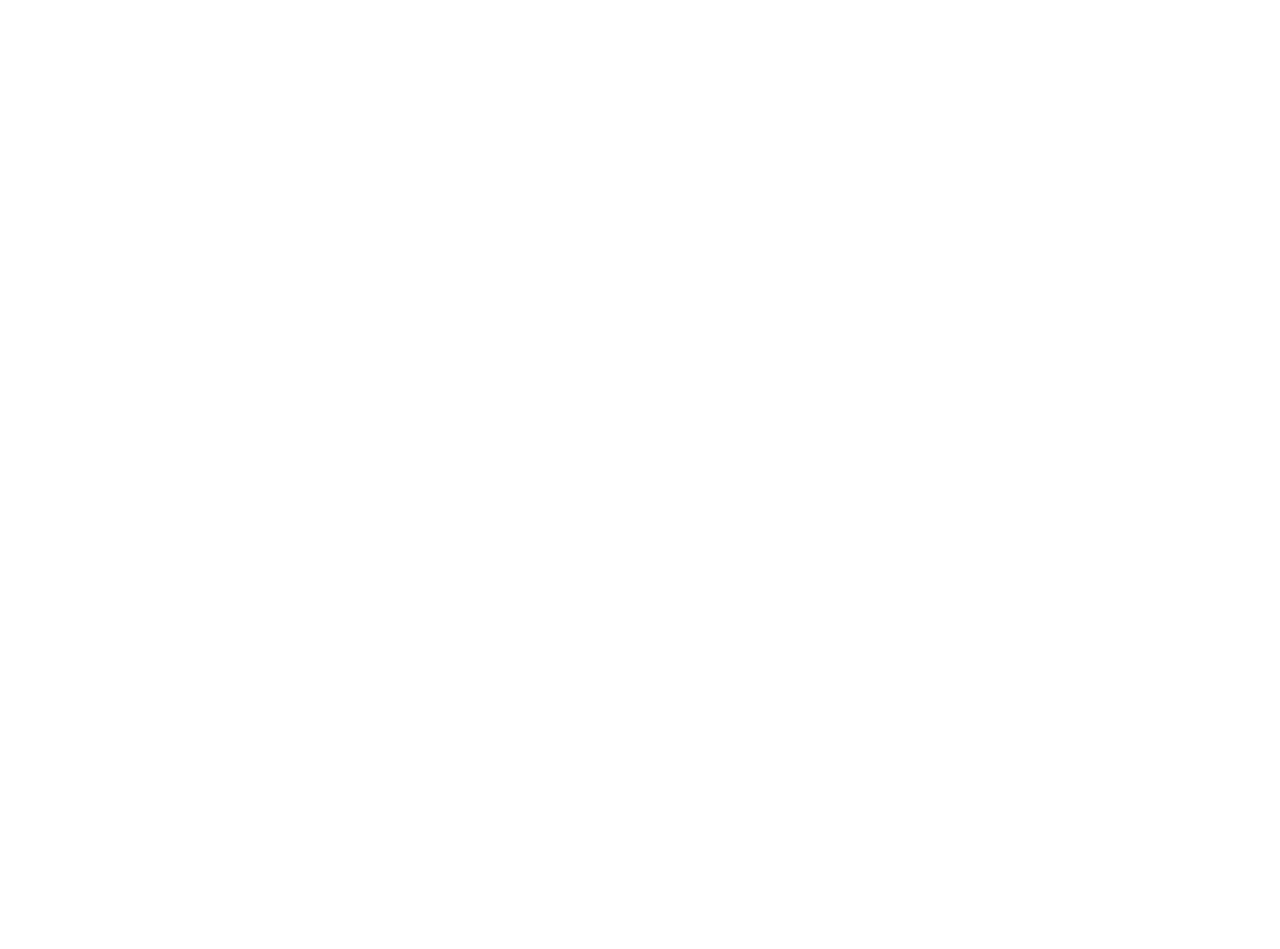
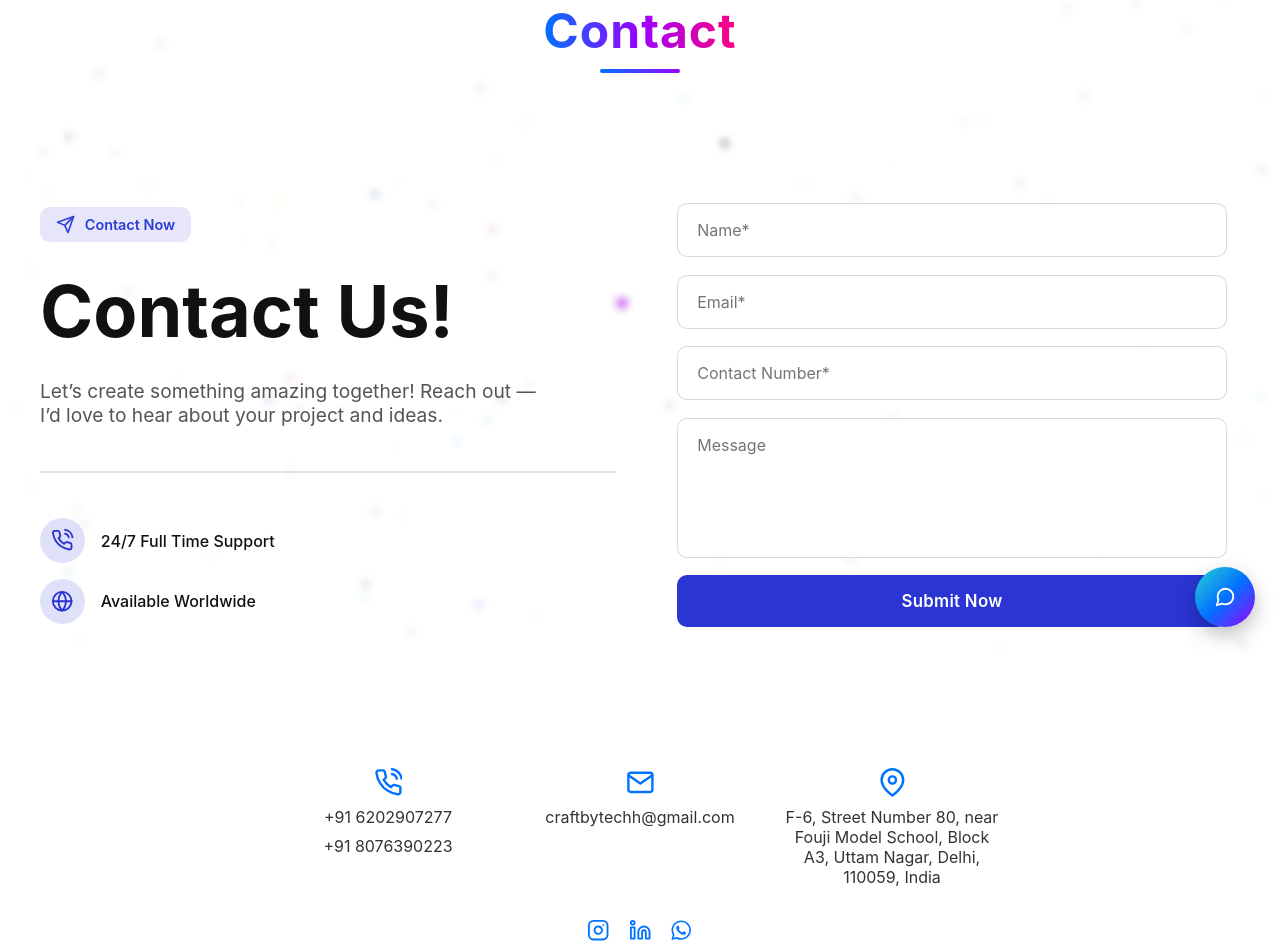
Before and after one commit to itanmay728/CraftByTech, a React (Vite) app: page /contact in a window 1280 px wide. Before the commit this address had no page. Shown: the part 148-1097 px from the top of the page. Before the commit the page ends 800 px from the top, so only its background shows below. Built offline with nearby package versions, Linux system fonts and the light colour scheme.

Commit message:
contact page

```diff
--- a/src/components/Footer/Footer.jsx
+++ b/src/components/Footer/Footer.jsx
@@ -4,9 +4,7 @@
   FaEnvelope,
   FaInstagram,
   FaLinkedin,
-  FaYoutube,
-  FaFacebook,
-  FaXTwitter,
+  FaWhatsapp
 } from "react-icons/fa6";
 import styles from "./Footer.module.css";
 import logo from "../../assets/Image/logo.png";
@@ -126,6 +124,13 @@
         >
           <FaLinkedin />
         </a>
+        <a
+          href="https://wa.me/+918076390223"
+          target="_blank"
+          rel="noreferrer"
+        >
+          <FaWhatsapp />
+        </a>
       </div>
 
       <div className={styles.bottom}>
--- a/src/components/LightningFast/LightningFast.module.css
+++ b/src/components/LightningFast/LightningFast.module.css
@@ -38,7 +38,7 @@
 }
 
 .right span {
-  font-size: 1.7rem;
+  font-size: 1.6rem;
   font-weight: 700;
   color: #565b5f;
   line-height: 1.2;
--- a/src/components/NavBar/NavBar.jsx
+++ b/src/components/NavBar/NavBar.jsx
@@ -95,7 +95,7 @@
           })}
 
           {/* Let’s Talk Button */}
-          <button className={styles.talkButton}>Let’s Talk</button>
+          <Link to="/contact" className={styles.talkButton}>Let’s Talk</Link>
         </div>
       </div>
     </nav>
--- a/src/components/NavBar/NavBar.module.css
+++ b/src/components/NavBar/NavBar.module.css
@@ -179,6 +179,7 @@
   animation: glowingBorder 6s linear infinite;
   box-shadow: 0 0 10px rgba(0, 200, 255, 0.4);
   flex-shrink: 0;
+  text-decoration: none;
 }
 .talkButton:hover {
   transform: scale(1.05);
--- /dev/null
+++ b/src/pages/Contact/Contact.jsx
@@ -0,0 +1,88 @@
+import React from "react";
+import ContactForm from "../../components/ContactForm/ContactForm";
+import styles from "./Contact.module.css";
+import {
+  FiPhoneCall,
+  FiMail,
+  FiMapPin,
+  FiInstagram,
+  FiLinkedin,
+  FiTwitter,
+  FiGlobe,
+} from "react-icons/fi";
+import { FaWhatsapp } from "react-icons/fa";
+
+const Contact = () => {
+  return (
+    <section className={styles.contactSection}>
+      {/* ===== Page Title ===== */}
+      <div className={styles.pageTitle}>
+        <h1>Contact</h1>
+        <div className={styles.underline}></div>
+      </div>
+
+      {/* ===== Contact Form ===== */}
+      <ContactForm />
+
+      {/* ===== Company Details ===== */}
+      <div className={styles.infoSection}>
+        <div className={styles.infoContainer}>
+          <div className={styles.infoBox}>
+            <FiPhoneCall className={styles.icon} />
+            <p>+91 6202907277</p>
+            <p>+91 8076390223</p>
+          </div>
+          <div className={styles.infoBox}>
+            <FiMail className={styles.icon} />
+            <p>craftbytechh@gmail.com</p>
+          </div>
+          <div className={styles.infoBox}>
+            <FiMapPin className={styles.icon} />
+            <p>
+              F-6, Street Number 80, near Fouji Model School, Block A3, Uttam
+              Nagar, Delhi, 110059, India
+            </p>
+          </div>
+        </div>
+
+        {/* ===== Social Links ===== */}
+        <div className={styles.socialLinks}>
+          <a
+            href="https://www.instagram.com/craftbytechh/"
+            target="_blank"
+            rel="noopener noreferrer"
+          >
+            <FiInstagram />
+          </a>
+          <a
+            href="https://www.linkedin.com/company/craftbytech/?viewAsMember=true"
+            target="_blank"
+            rel="noopener noreferrer"
+          >
+            <FiLinkedin />
+          </a>
+          <a
+            href="https://wa.me/+916202907277"
+            target="_blank"
+            rel="noopener noreferrer"
+          >
+            <FaWhatsapp />
+          </a>
+        </div>
+      </div>
+
+      {/* ===== Google Map Embed ===== */}
+      <div className={styles.mapContainer}>
+        <iframe
+          title="CraftByTech Location"
+          src="https://www.google.com/maps/embed?pb=!1m18!1m12!1m3!1d3502.7956686636944!2d77.06258467495581!3d28.60590608529034!2m3!1f0!2f0!3f0!3m2!1i1024!2i768!4f13.1!3m3!1m2!1s0x390d1b2d000ab8f1%3A0x358bd4390ddde938!2sF-6%2C%20Street%20Number%2080%2C%20near%20Fouji%20Model%20School%2C%20Block%20A3%2C%20Uttam%20Nagar%2C%20Delhi%2C%20110059!5e0!3m2!1sen!2sin!4v1762857743511!5m2!1sen!2sin"
+          allowFullScreen=""
+          loading="lazy"
+          referrerPolicy="no-referrer-when-downgrade"
+        ></iframe>
+      </div>
+    </section>
+  );
+};
+
+export default Contact;
--- /dev/null
+++ b/src/pages/Contact/Contact.module.css
@@ -0,0 +1,171 @@
+.contactSection {
+  width: 100%;
+  min-height: 100vh;
+  padding: 7rem 1rem 3rem; /* top padding keeps it clear of navbar */
+  display: flex;
+  flex-direction: column;
+  align-items: center;
+  background: rgba(255, 255, 255, 0.15);
+  backdrop-filter: blur(4px);
+  -webkit-backdrop-filter: blur(4px);
+  box-sizing: border-box;
+}
+
+/* ===== Page Title ===== */
+.pageTitle {
+  text-align: center;
+  margin-bottom: 3rem;
+  animation: fadeIn 0.6s ease forwards;
+  /* background: linear-gradient(90deg, rgba(0, 114, 255, 0.15), rgba(155, 0, 255, 0.15)); */
+  /* border: 1px solid rgba(0, 114, 255, 0.2); */
+  /* backdrop-filter: blur(8px);
+  -webkit-backdrop-filter: blur(8px); */
+  border-radius: 16px;
+  padding: 0.3rem 6rem;
+  display: inline-block;
+  margin-top: 2rem;
+  /* box-shadow: 0 4px 20px rgba(0, 0, 0, 0.05); */
+}
+
+/* Contact heading text */
+.pageTitle h1 {
+  font-size: clamp(2rem, 5vw, 3rem);
+  font-weight: 700;
+  color: #111;
+  background: linear-gradient(90deg, #0072ff, #9b00ff, #ff0080);
+  -webkit-background-clip: text;
+  -webkit-text-fill-color: transparent;
+  letter-spacing: 1px;
+  margin-bottom: 0.6rem;
+}
+
+/* Gradient underline */
+.underline {
+  width: 80px;
+  height: 4px;
+  margin: 0 auto;
+  background: linear-gradient(90deg, #0072ff, #9b00ff);
+  border-radius: 5px;
+}
+
+/* ===== Info Section ===== */
+.infoSection {
+  margin-top: 4rem;
+  text-align: center;
+  width: 100%;
+  max-width: 1250px;
+}
+
+.infoContainer {
+  display: flex;
+  flex-wrap: wrap;
+  justify-content: center;
+  gap: 2rem;
+  margin-bottom: 2rem;
+}
+
+.infoBox {
+  display: flex;
+  flex-direction: column;
+  align-items: center;
+  gap: 0.6rem;
+  color: #333;
+  font-size: 1rem;
+  width: 220px;
+  text-align: center;
+}
+
+.icon {
+  font-size: 1.8rem;
+  color: #0072ff;
+  transition: transform 0.3s ease;
+}
+
+.infoBox:hover .icon {
+  transform: scale(1.1);
+}
+
+/* ===== Social Links ===== */
+.socialLinks {
+  display: flex;
+  justify-content: center;
+  gap: 1.2rem;
+  margin-top: 1rem;
+}
+
+.socialLinks a {
+  font-size: 1.4rem;
+  color: #0072ff;
+  transition: color 0.3s ease, transform 0.3s ease;
+}
+
+.socialLinks a:hover {
+  color: #0011ff;
+  transform: scale(1.2);
+}
+
+/* ===== Map ===== */
+.mapContainer {
+  margin-top: 3rem;
+  width: 100%;
+  max-width: 1000px;
+  height: 400px;
+  border-radius: 16px;
+  overflow: hidden;
+  box-shadow: 0 8px 25px rgba(0, 0, 0, 0.15);
+  animation: fadeInUp 0.6s ease forwards;
+}
+
+.mapContainer iframe {
+  width: 100%;
+  height: 100%;
+  border: none;
+}
+
+/* ===== Animations ===== */
+@keyframes fadeIn {
+  from {
+    opacity: 0;
+    transform: translateY(10px);
+  }
+  to {
+    opacity: 1;
+    transform: translateY(0);
+  }
+}
+
+@keyframes fadeInUp {
+  from {
+    opacity: 0;
+    transform: translateY(30px);
+  }
+  to {
+    opacity: 1;
+    transform: translateY(0);
+  }
+}
+
+/* ===== Responsiveness ===== */
+@media (max-width: 768px) {
+  .contactSection {
+    padding-top: 6rem;
+  }
+
+  .infoBox {
+    width: 160px;
+  }
+
+  .mapContainer {
+    height: 300px;
+  }
+}
+
+@media (max-width: 480px) {
+  .pageTitle h1 {
+    font-size: 2rem;
+  }
+
+  .mapContainer {
+    height: 250px;
+  }
+}
--- a/src/pages/Home/Home.module.css
+++ b/src/pages/Home/Home.module.css
@@ -2,9 +2,9 @@
   width: 100%;
   overflow-x: hidden; /* ✅ Prevent horizontal scroll overflow */
   scroll-behavior: smooth; /* ✅ Smooth scroll */
-  background-color: rgba(249, 250, 251, 0.85);
-  backdrop-filter: blur(0px); /* subtle blur for frosted-glass look */
-  -webkit-backdrop-filter: blur(0px);
+  background: rgba(255, 255, 255, 0.15);
+  backdrop-filter: blur(4px);
+  -webkit-backdrop-filter: blur(4px);
   display: flex;
   flex-direction: column;
   align-items: center;
--- /dev/null
+++ b/src/pages/Service/Service.jsx
@@ -0,0 +1,9 @@
+import React from 'react'
+
+const Service = () => {
+  return (
+    <div>Service</div>
+  )
+}
+
+export default Service
```
Also changed, not shown: src/App.jsx (+10 -0 lines).
